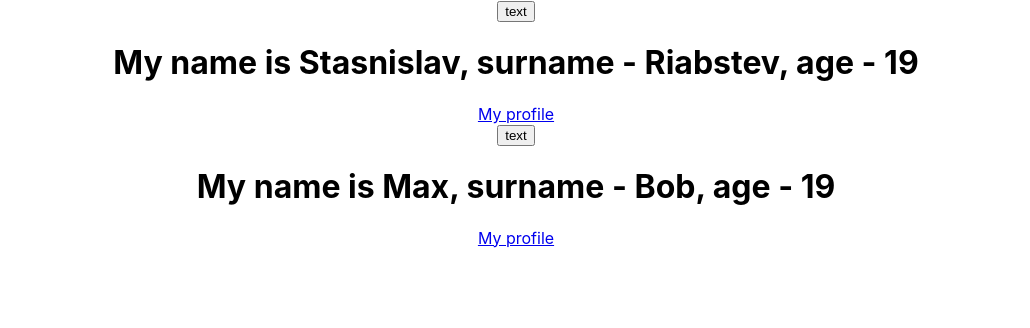
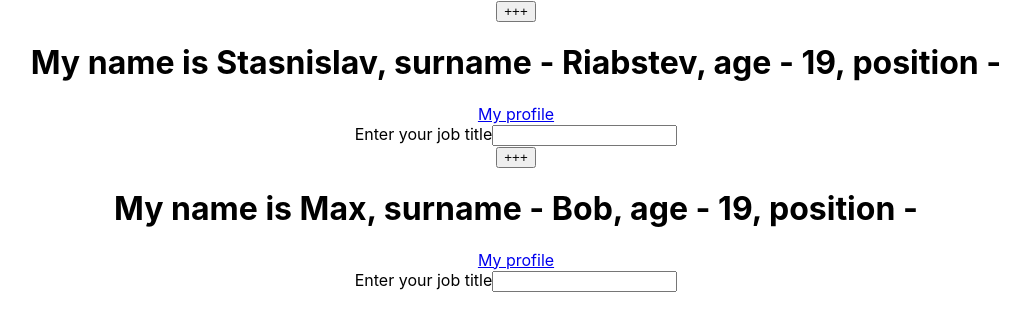
Before and after one commit to StanislavRiabtsev/react-map, a React (Create React App) app in the folder components-props/: page / in a window 1280 px wide. Shown: the top 328 px of the page, without its empty margins (124-1154 px from the left). Built offline with nearby package versions, Linux system fonts and the light colour scheme; the HTML template or start-up script is replaced by a standard one.

Commit message:
Events in React and remembering this

```diff
--- a/components-props/src/App.jsx
+++ b/components-props/src/App.jsx
@@ -6,7 +6,7 @@
     super(props);
     this.state = {
       years: 19,
-      text: "text"
+      position: ''
     }
   }
 
@@ -16,13 +16,26 @@
     }))
   }
 
+  commitInputChanges = (e, color) => {
+    console.log(color);
+    this.setState({
+      position: e.target.value
+    })
+  }
+
   render() {
     const { name, surname, link } = this.props;
+    const { position, years } = this.state;
     return (
       <div>
-        <button onClick={this.nextYear}>{this.state.text}</button>
-        <h1>My name is {name}, surname - {surname}, age - {this.state.years}</h1>
+        <button onClick={this.nextYear}>+++</button>
+        <h1>My name is {name}, surname - {surname}, age - {years},
+          position - {position}</h1>
         <a href={link}>My profile</a>
+        <form>
+          <span>Enter your job title</span>
+          <input type="text" onChange={(e) => this.commitInputChanges(e, 'some color')} />
+        </form>
       </div>
     )
   }
@@ -37,5 +50,4 @@
   );
 }
 
-
 export default App;
```
